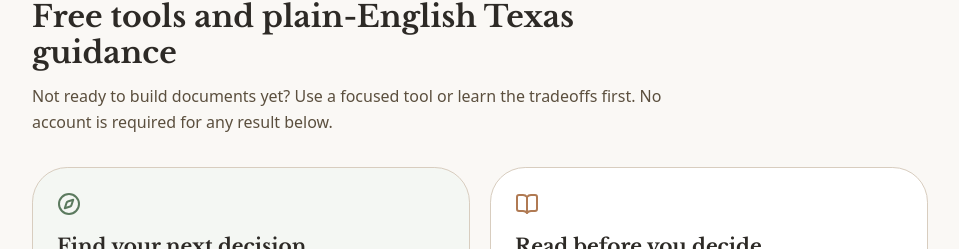
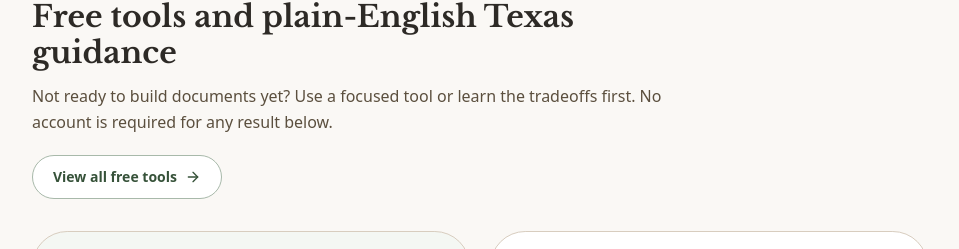
Before and after one commit to msanchezgrice/Willbuddy, a Next.js app: page / in a window 1280 px wide. Shown: the part 1041-1290 px from the top of the page, without its empty margins (160-1119 px from the left). Built offline with nearby package versions, Linux system fonts and the light colour scheme; no server answers.

Commit message:
feat: surface tools hub on landing page (#5)
Co-authored-by: Miguel Sanchez-Grice <msanchezgrice@users.noreply.github.com>

```diff
--- a/src/app/(marketing)/page.tsx
+++ b/src/app/(marketing)/page.tsx
@@ -145,6 +145,15 @@ function ResourcesSection() {
             Not ready to build documents yet? Use a focused tool or learn the
             tradeoffs first. No account is required for any result below.
           </p>
+          <TrackedLink
+            href="/tools"
+            event="homepage_resource_clicked"
+            eventProperties={{ resource_type: "tools_hub", href: "/tools" }}
+            className="mt-5 inline-flex min-h-11 items-center gap-2 rounded-full border border-[#A8B9AA] bg-white px-5 py-2.5 text-sm font-semibold text-[#365239] transition hover:-translate-y-0.5 hover:border-[#5B7A5E] hover:shadow-sm"
+          >
+            View all free tools
+            <ArrowRight className="h-4 w-4" aria-hidden="true" />
+          </TrackedLink>
         </div>
 
         <div className="mt-8 grid gap-5 md:grid-cols-2">
```
Also changed, not shown: 1 other file (tests, documents, lock files or other folders).
